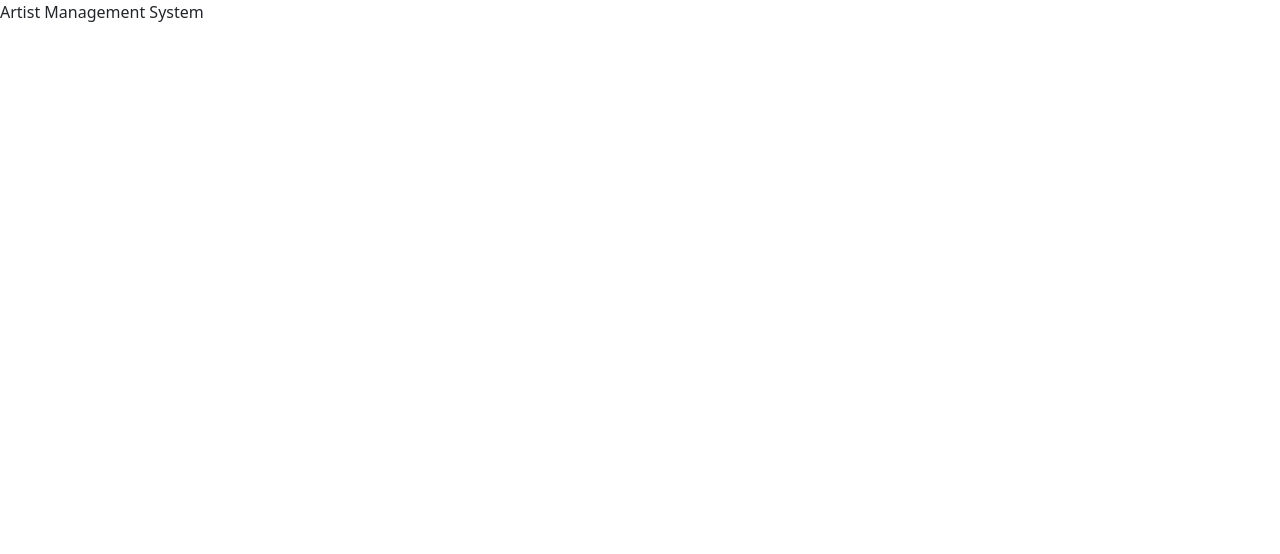
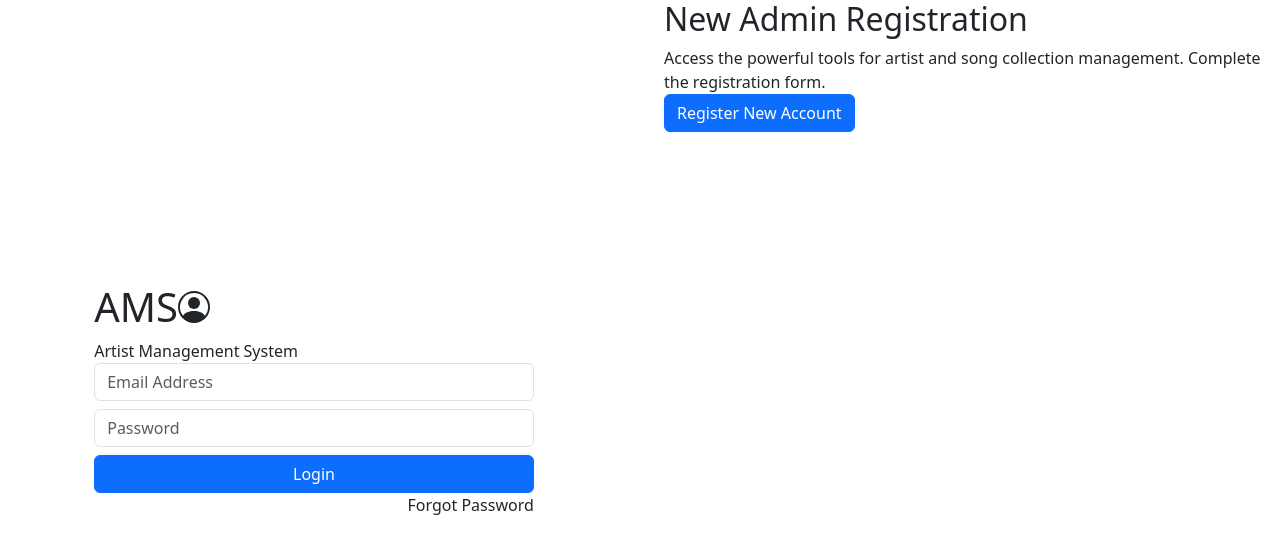
Before and after one commit to bisesh7/Artist-Management-System, a React (Create React App) app in the folder frontend/: page / in a window 1280 px wide. Shown: the top 554 px of the page. Built offline with nearby package versions, Linux system fonts and the light colour scheme.

Commit message:
style: login box initial design

```diff
--- a/frontend/package.json
+++ b/frontend/package.json
@@ -9,10 +9,14 @@
     "@testing-library/user-event": "^13.5.0",
     "ajv": "^8.18.0",
     "bootstrap": "^5.3.8",
+    "classnames": "^2.5.1",
     "react": "^19.2.4",
     "react-bootstrap": "^2.10.10",
     "react-dom": "^19.2.4",
+    "react-icons": "^5.6.0",
+    "react-router-dom": "^7.13.1",
     "react-scripts": "5.0.1",
+    "sass": "^1.98.0",
     "web-vitals": "^2.1.4"
   },
   "scripts": {
--- a/frontend/src/Components/LoginComponent.jsx
+++ b/frontend/src/Components/LoginComponent.jsx
@@ -1,13 +1,21 @@
 import React from "react";
-
+import { Button, Form } from "react-bootstrap";
 const LoginComponent = () => {
   return (
     <div>
       <Form>
-        <Form.Group className="mb-3" controlId="exampleForm.ControlInput1">
-          <Form.Label>Email address</Form.Label>
-          <Form.Control type="email" placeholder="name@example.com" />
+        <Form.Group className="mb-2">
+          <Form.Control type="email" placeholder="Email Address" />
         </Form.Group>
+        <Form.Group className="mb-2">
+          <Form.Control type="password" placeholder="Password" />
+        </Form.Group>
+        <div class="d-grid gap-2">
+          <Button variant="primary">Login</Button>
+        </div>
+        <div className="d-flex justify-content-end">
+          <span className="ml-auto">Forgot Password</span>
+        </div>
       </Form>
     </div>
   );
--- a/frontend/src/Pages/Login.jsx
+++ b/frontend/src/Pages/Login.jsx
@@ -1,8 +1,40 @@
-import React from "react";
 import LoginComponent from "../Components/LoginComponent";
+import { Button, Col, Container, Row } from "react-bootstrap";
+import { BsPersonCircle } from "react-icons/bs";
+import styles from "../Styles/login.module.scss";
+import classNames from "classnames";
 
 const Login = () => {
-  <LoginComponent />;
+  return (
+    <Row className="vh-100">
+      <Col className="d-flex justify-content-center align-items-center">
+        <div
+          className={classNames(styles.loginBox, {
+            "align-center": true,
+          })}
+        >
+          <div className="d-flex">
+            <h1>AMS</h1>
+            <BsPersonCircle size={32} className="mt-2" />
+          </div>
+
+          <span>Artist Management System</span>
+          <LoginComponent />
+        </div>
+      </Col>
+      <Col>
+        <Container>
+          <h2>New Admin Registration</h2>
+          <span>
+            Access the powerful tools for artist and song collection management.
+            Complete the registration form.
+          </span>{" "}
+          <br />
+          <Button>Register New Account</Button>
+        </Container>
+      </Col>
+    </Row>
+  );
 };
 
 export default Login;
--- /dev/null
+++ b/frontend/src/Styles/login.module.scss
@@ -0,0 +1,3 @@
+.loginBox {
+  width: 70%;
+}
--- a/frontend/src/index.js
+++ b/frontend/src/index.js
@@ -1,14 +1,21 @@
-import React from 'react';
-import ReactDOM from 'react-dom/client';
-import './index.css';
-import App from './App';
-import reportWebVitals from './reportWebVitals';
+import React from "react";
+import ReactDOM from "react-dom/client";
+import "./index.css";
+import App from "./App";
+import reportWebVitals from "./reportWebVitals";
+import { BrowserRouter, Route, Routes } from "react-router-dom";
+import Login from "./Pages/Login";
+import LoginComponent from "./Components/LoginComponent";
 
-const root = ReactDOM.createRoot(document.getElementById('root'));
+const root = ReactDOM.createRoot(document.getElementById("root"));
 root.render(
   <React.StrictMode>
-    <App />
-  </React.StrictMode>
+    <BrowserRouter>
+      <Routes>
+        <Route path="/" element={<Login />} />
+      </Routes>
+    </BrowserRouter>
+  </React.StrictMode>,
 );
 
 // If you want to start measuring performance in your app, pass a function
```
Also changed, not shown: frontend/src/Styles/App.css (added), 1 other file (tests, documents, lock files or other folders).
